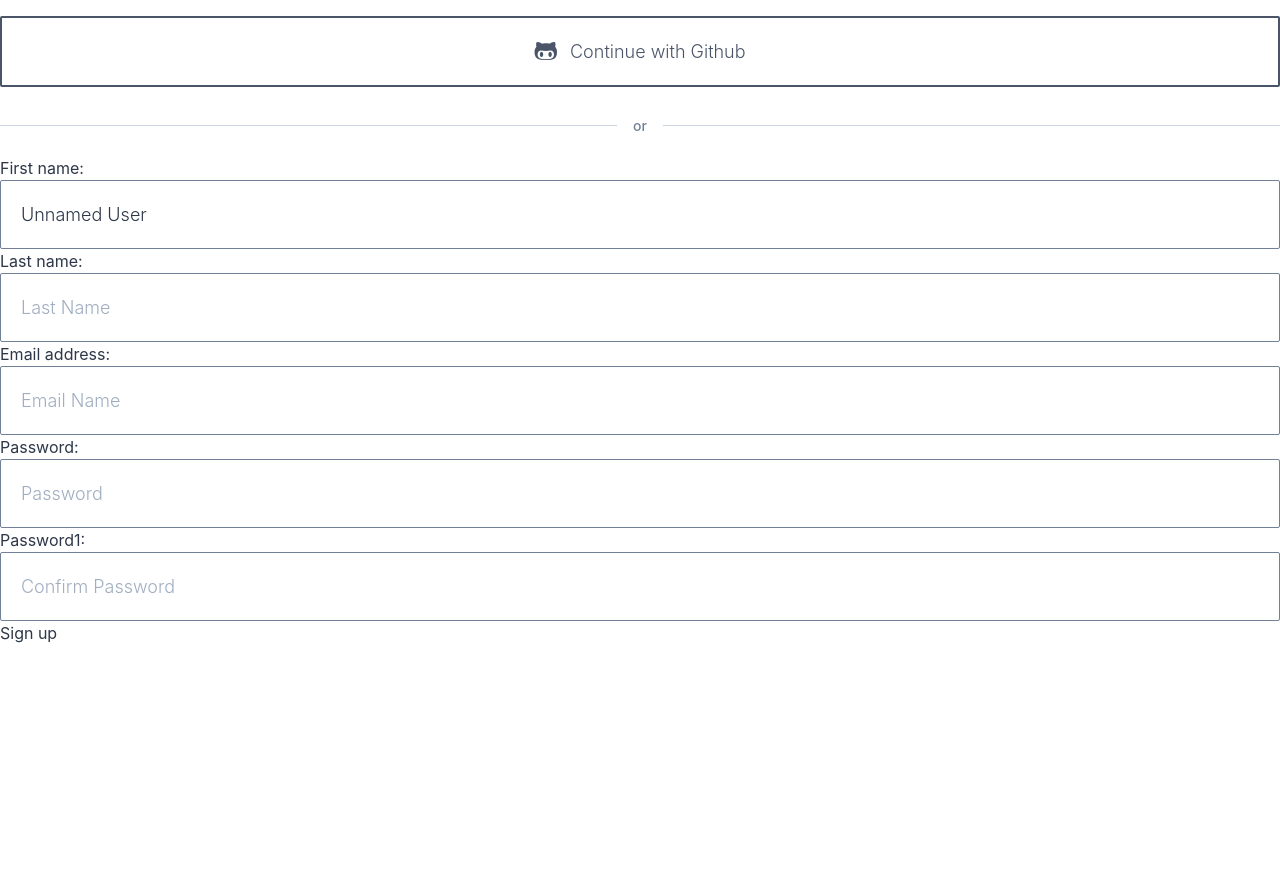
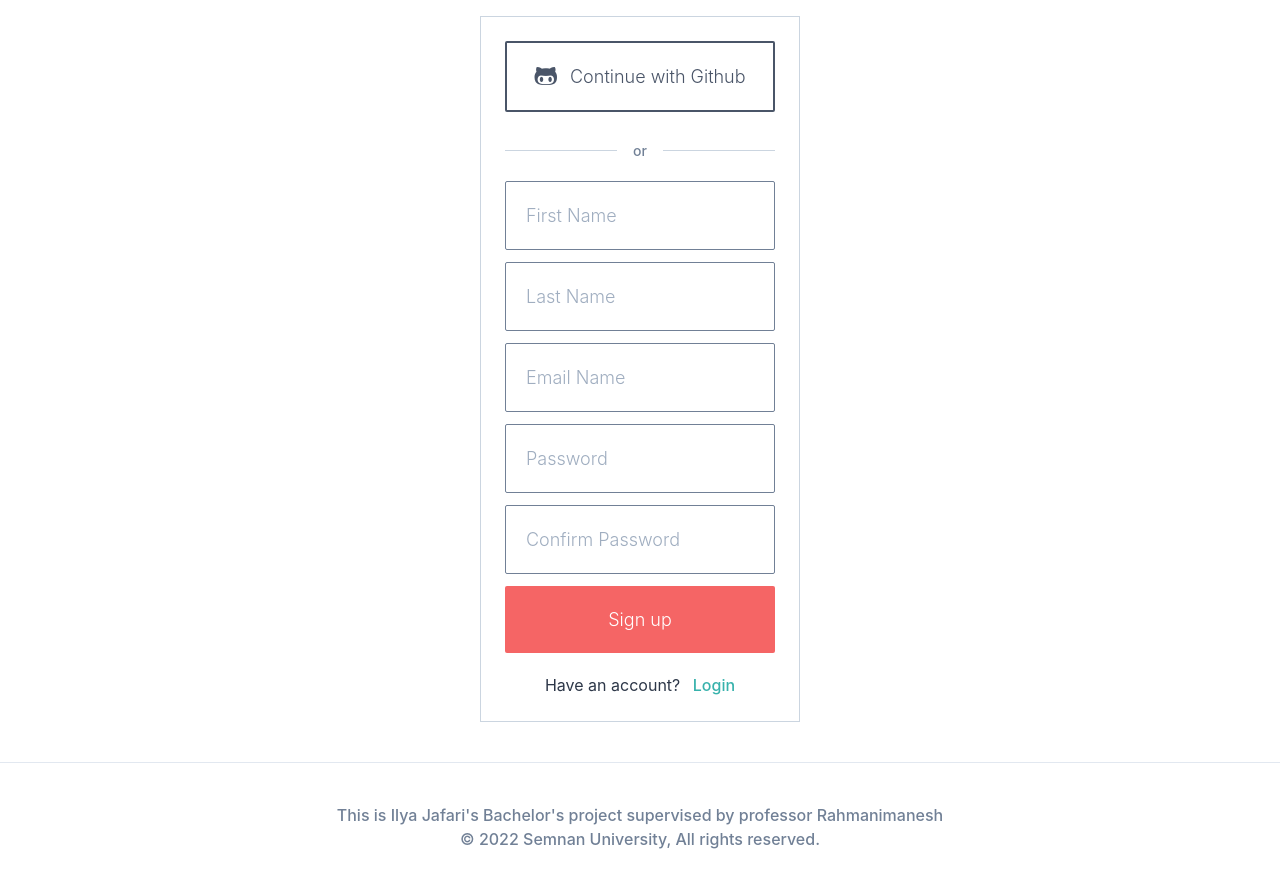
Before and after one commit to eiliaJafari/AirBnb-clone, a Django app: page /users/sigup/ in a window 1280 px wide. Shown: the part 80-971 px from the top of the page. Before the commit the page ends 723 px from the top, so only its background shows below. Run offline with Django 3.2, Linux system fonts and the light colour scheme; some libraries are stand-ins or nearby versions.

Commit message:
Nineteenth commit
Finished designing header, footer, room cards, social login, login, signup and forms

```diff
--- /dev/null
+++ b/templates/mixins/auth/auth_form.html
@@ -0,0 +1,17 @@
+<form method="POST" class="w-full">
+    {% csrf_token %}
+
+
+    {% if form.non_field_errors %}
+    {% for error in form.non_field_errors %}
+    <span class="text-red-700 font-medium text-sm">{{error}}</span>
+    {% endfor %}
+    {% endif %}
+
+
+    {% for field in form %}
+    {% include 'mixins/auth/form_input.html' with field=field %}
+    {% endfor %}
+
+    <button class="btn bg-red-500 text-white">{{cta}}</button>
+</form>
--- /dev/null
+++ b/templates/mixins/auth/form_input.html
@@ -0,0 +1,8 @@
+<div class="input {% if field.errors %} has_error{% endif %}">
+    {{field}}
+    {% if field.errors %}
+    {% for error in field.errors %}
+    <span class="text-red-700 font-medium text-sm">{{error}}</span>
+    {% endfor %}
+    {% endif %}
+</div>
--- a/templates/partials/footer.html
+++ b/templates/partials/footer.html
@@ -1,3 +1,9 @@
-<footer>
-
+{% load i18n %}
+<footer class="container mx-auto text-center py-10 border-t font-medium text-gray-600">
+    <div class="flex flex-col">
+        <span>
+            {% trans "This is Ilya Jafari's Bachelor's project supervised by professor Rahmanimanesh" %}
+        </span>
+        <span>&copy; 2022 Semnan University, {% trans "All rights reserved" %}.</span>
+    </div>
 </footer>
--- a/templates/rooms/room_list.html
+++ b/templates/rooms/room_list.html
@@ -15,7 +15,7 @@ Home
 
     <div class="flex flex-wrap -mx-24 mb-2">
         {% for room in rooms %}
-        {% include 'partials/room_card.html' with room=room %}
+        {% include 'mixins/room_card.html' with room=room %}
         {% endfor %}
     </div>
 
--- a/templates/users/signup.html
+++ b/templates/users/signup.html
@@ -10,11 +10,18 @@ Sign up
 
 {% block content %}
 
-{% include 'partials/social_login.html' %}
+<div class="container lg:w-5/12 md:w-1/4 xl:w-1/4 mx-auto my-10 flex flex-col items-center border p-6 border-gray-400">
 
-<form method="POST" action="{% url 'users:signup' %}">
-    {% csrf_token %}
-    {{form.as_p}}
-    <button>Sign up</button>
-</form>
+    {% include 'partials/social_login.html' %}
+
+    {% include 'mixins/auth/auth_form.html' with form=form cta="Sign up" %}
+
+    <div class="mt-5">
+        <span class="mr-2">Have an account?</span>
+        <a href="{% url 'users:login' %}" class="text-teal-500 font-medium">Login</a>
+    </div>
+
+</div>
+
+
 {% endblock content %}
--- a/users/models.py
+++ b/users/models.py
@@ -40,9 +40,7 @@ class User(AbstractUser):
         (LOGIN_GITHUB, "Github"),
     )
 
-    first_name = models.CharField(
-        _("first name"), max_length=30, blank=True, default="Unnamed User"
-    )
+    first_name = models.CharField(_("first name"), max_length=30, blank=True)
 
     avatar = models.ImageField(blank=True, upload_to="avatars")
     gender = models.CharField(choices=GENDER_CHOICES, max_length=10, blank=True)
```
Also changed, not shown: templates/users/login.html (+11 -8 lines), rooms/migrations/0013_auto_20221224_2119.py (added), templates/mixins/room_card.html (renamed from templates/partials/room_card.html), users/migrations/0013_auto_20221224_2119.py (added).
